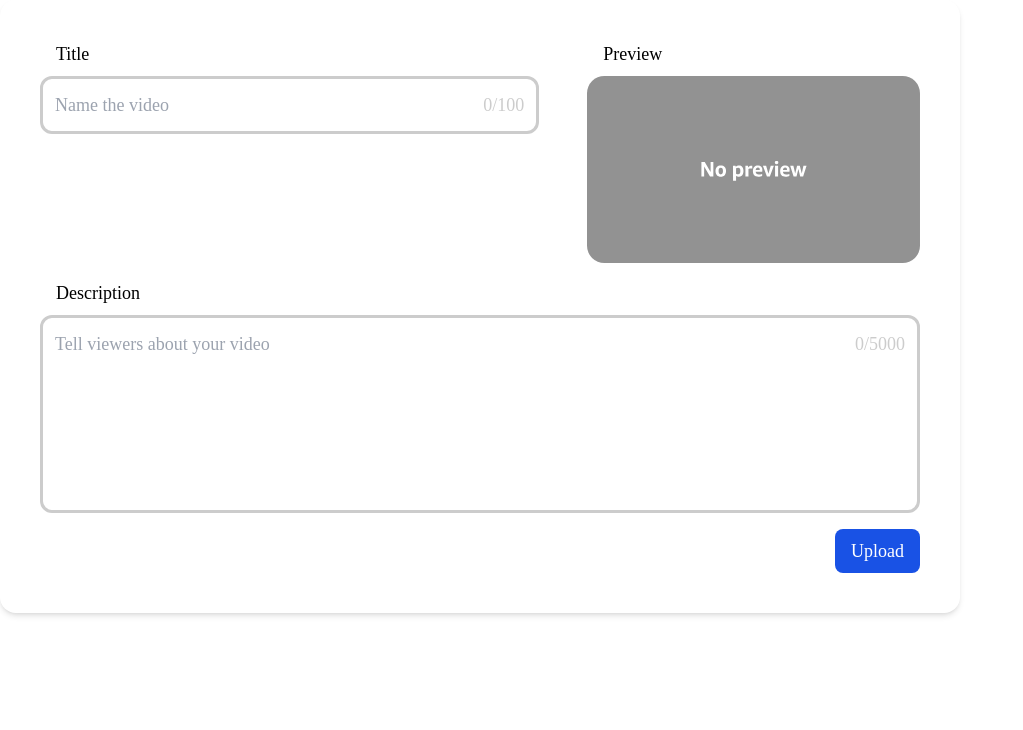
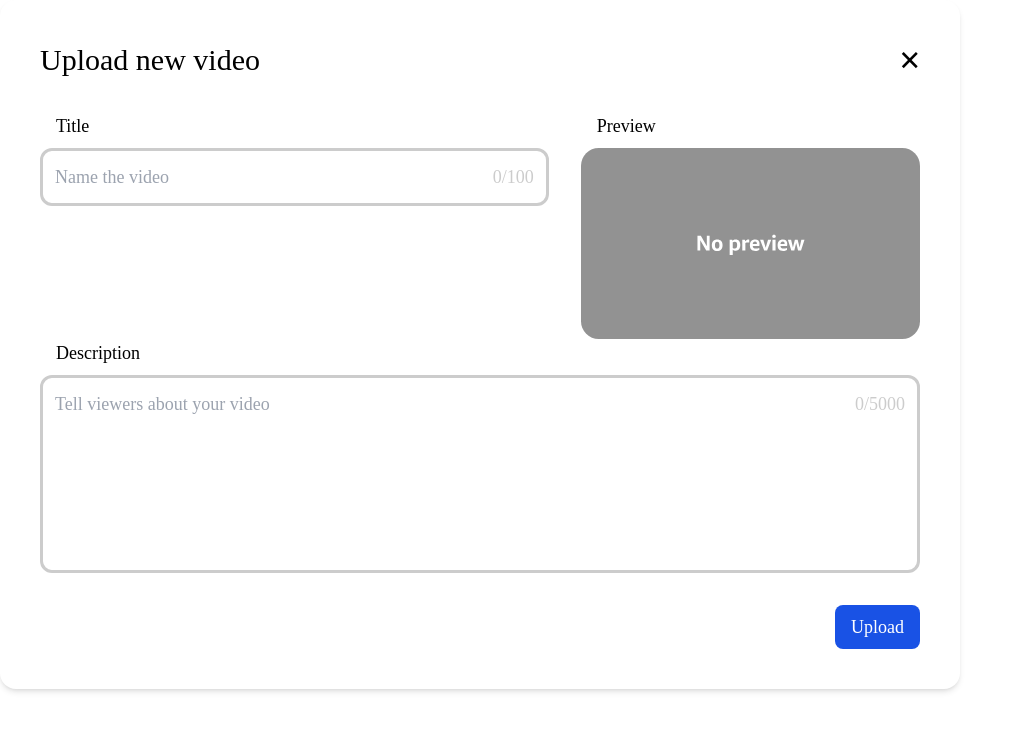
Before and after one commit to SergeyCherepiuk/videohosting, a SvelteKit app in the folder client/: page / in a window 1280 px wide. Shown: the top 730 px of the page, without its empty margins (0-1023 px from the left). Built offline with nearby package versions, Linux system fonts and the light colour scheme.

Commit message:
UploadWindow component is finished (without preview picker)

```diff
--- a/client/src/components/upload/UploadWindow.svelte
+++ b/client/src/components/upload/UploadWindow.svelte
@@ -1,15 +1,23 @@
 <script lang="ts">
+    import type { MouseEventHandler } from "svelte/elements";
     import Button from "../common/Button.svelte";
     import Label from "../common/Label.svelte";
     import Preview from "../common/Preview.svelte";
     import TextField from "../common/TextField.svelte";
 
-    let title: string
-    let description: string
+    export let title: string
+    export let description: string
+    export let onUpload: MouseEventHandler<HTMLButtonElement>
+    export let onClose: MouseEventHandler<HTMLButtonElement>
 </script>
 
-<div class="flex flex-col items-end gap-4 p-10 rounded-2xl shadow-md w-3/4 xl:w-[960px]">
-    <div class="flex flex-row max-[900px]:flex-col-reverse gap-12 w-full">
+<div class="flex flex-col gap-8 p-10 bg-white rounded-2xl shadow-md w-full sm:w-3/4 xl:w-[960px]">
+    <div class="flex flex-row w-full justify-between items-center">
+        <span class="text-3xl font-amazon-ember ">Upload new video</span>
+        <button on:click={onClose}><span class="text-4xl">&times;</span></button>
+    </div>
+    <div class="flex flex-col w-full max-[900px]:gap-8">
+        <div class="flex flex-row max-[900px]:flex-col-reverse w-full gap-8">
             <div class="flex-3">
                 <Label label="Title">
                     <TextField
@@ -30,5 +38,8 @@
                     bind:text={description} singleLine={false} limit={5000} minHeightPx={192} />
             </Label>
         </div>
-    <Button text="Upload" onClick={() => {}} />
     </div>
+    <div class="flex w-full justify-end">
+        <Button text="Upload" onClick={onUpload} />
+    </div>
+</div>
```
Also changed, not shown: 1 other file (tests, documents, lock files or other folders). Lines whose indentation alone changed are shown as unchanged.
